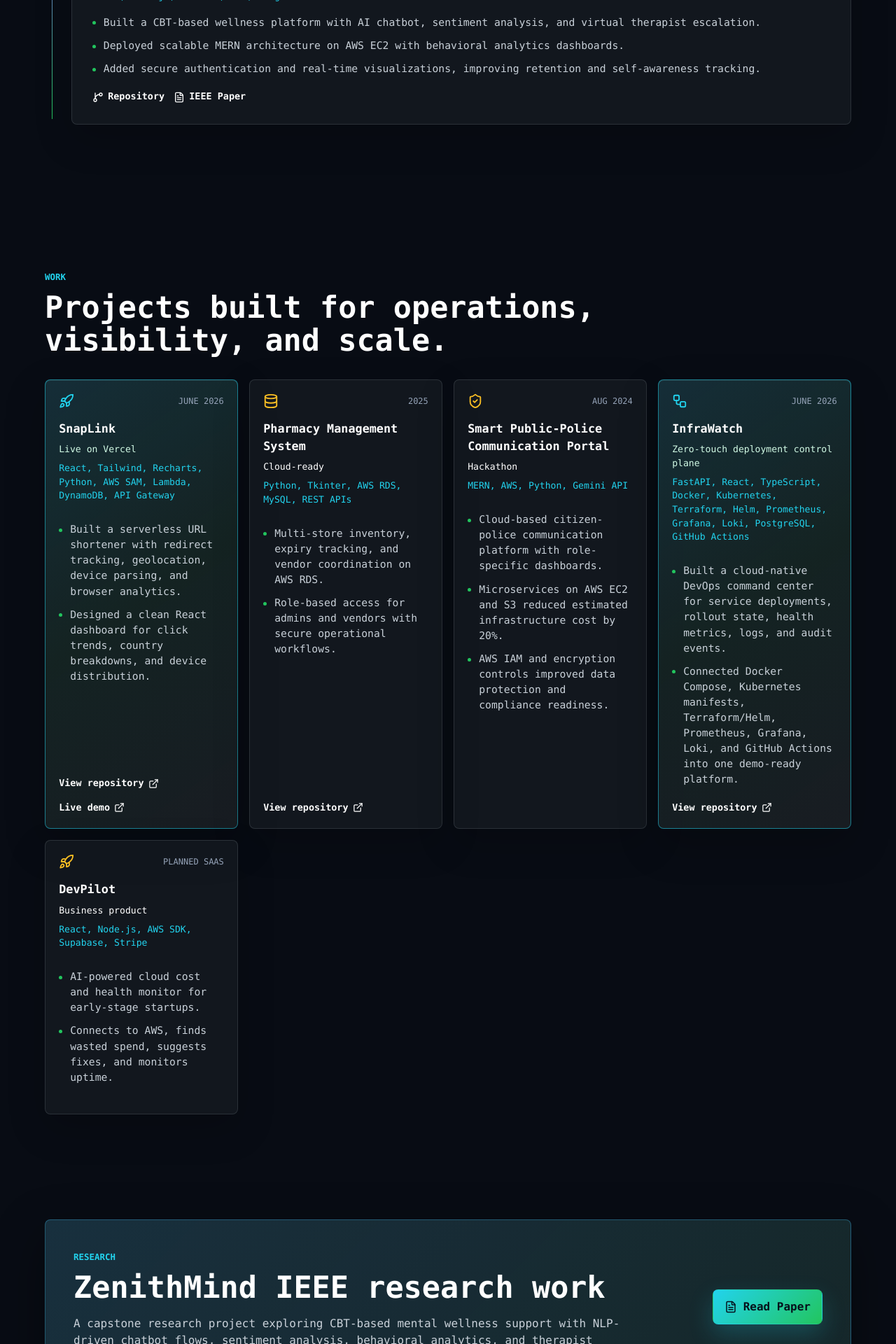
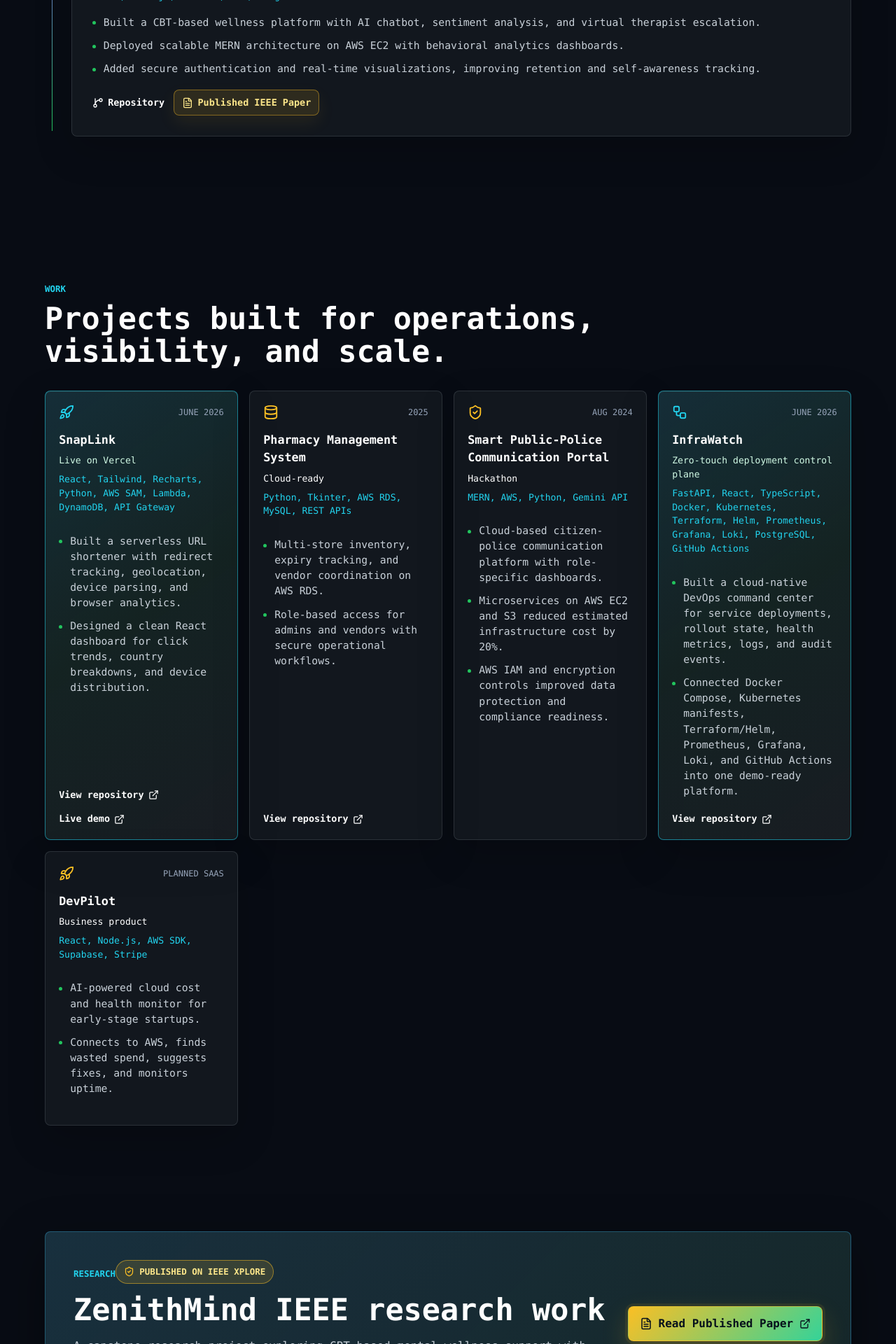
Before and after one commit to ParthrChandurkar/Portfolio-Parth-Chandurkar, a React (Vite) app: page / in a window 1280 px wide. Shown: the part 3900-5820 px from the top of the page at 70% size. Built offline with nearby package versions, Linux system fonts and the light colour scheme.

Commit message:
Highlight published IEEE paper

```diff
--- a/src/App.jsx
+++ b/src/App.jsx
@@ -78,6 +78,7 @@ const navItems = [
 
 const skill = (name, icon, color) => ({ name, icon, color });
 const awsOrange = "#ff9900";
+const researchPaperUrl = "https://ieeexplore.ieee.org/document/11566649";
 
 const featuredStack = [
   skill("AWS", FaAws, awsOrange),
@@ -194,7 +195,7 @@ const experience = [
     stack: "React, Node.js, AWS EC2, NLP, Google API",
     github:
       "https://github.com/ParthrChandurkar/-ZenithMind-AI-Powered-Mental-Health-Assistant",
-    paper: "https://drive.google.com/file/d/1Uax5n5iSvLYXzWcYPgDl_za4hmlUQw_Z",
+    paper: researchPaperUrl,
     points: [
       "Built a CBT-based wellness platform with AI chatbot, sentiment analysis, and virtual therapist escalation.",
       "Deployed scalable MERN architecture on AWS EC2 with behavioral analytics dashboards.",
@@ -567,9 +568,9 @@ function App() {
                       Repository
                     </a>
                     {item.paper && (
-                      <a href={item.paper} target="_blank" rel="noreferrer">
+                      <a className="paper-link" href={item.paper} target="_blank" rel="noreferrer">
                         <FileText size={16} />
-                        IEEE Paper
+                        Published IEEE Paper
                       </a>
                     )}
                   </div>
@@ -622,6 +623,10 @@ function App() {
           <div className="research-band">
             <div>
               <span className="section-kicker">Research</span>
+              <span className="published-badge">
+                <ShieldCheck size={15} />
+                Published on IEEE Xplore
+              </span>
               <h2>ZenithMind IEEE research work</h2>
               <p>
                 A capstone research project exploring CBT-based mental wellness support with
@@ -630,13 +635,14 @@ function App() {
               </p>
             </div>
             <a
-              className="button button-primary"
-              href="https://drive.google.com/file/d/1Uax5n5iSvLYXzWcYPgDl_za4hmlUQw_Z"
+              className="button button-primary paper-button"
+              href={researchPaperUrl}
               target="_blank"
               rel="noreferrer"
             >
               <FileText size={18} />
-              Read Paper
+              Read Published Paper
+              <ExternalLink size={16} />
             </a>
           </div>
         </section>
--- a/src/styles.css
+++ b/src/styles.css
@@ -1073,6 +1073,22 @@ li::before {
   color: var(--sky);
 }
 
+.inline-links .paper-link {
+  padding: 0.45rem 0.7rem;
+  border: 1px solid rgba(251, 191, 36, 0.42);
+  border-radius: 8px;
+  background: rgba(251, 191, 36, 0.12);
+  color: #fde68a;
+  box-shadow: 0 10px 24px rgba(251, 191, 36, 0.08);
+}
+
+.inline-links .paper-link:hover,
+.inline-links .paper-link:focus-visible {
+  color: #ffffff;
+  border-color: rgba(251, 191, 36, 0.68);
+  background: rgba(251, 191, 36, 0.18);
+}
+
 .project-links {
   display: flex;
   flex-wrap: wrap;
@@ -1161,10 +1177,37 @@ li::before {
   box-shadow: var(--shadow);
 }
 
+.published-badge {
+  display: inline-flex;
+  align-items: center;
+  gap: 0.45rem;
+  margin-bottom: 0.85rem;
+  padding: 0.42rem 0.68rem;
+  border: 1px solid rgba(251, 191, 36, 0.5);
+  border-radius: 999px;
+  background: rgba(251, 191, 36, 0.14);
+  color: #fde68a;
+  font-size: 0.78rem;
+  font-weight: 800;
+  text-transform: uppercase;
+}
+
+.published-badge svg {
+  color: var(--amber);
+}
+
 .research-band p {
   max-width: 820px;
   margin: 1rem 0 0;
   color: #c9d1d9;
+}
+
+.paper-button {
+  border-color: rgba(251, 191, 36, 0.62);
+  background: linear-gradient(135deg, var(--amber), #34d399);
+  box-shadow:
+    0 16px 38px rgba(251, 191, 36, 0.2),
+    0 0 0 4px rgba(251, 191, 36, 0.08);
 }
 
 .cert-grid {
```
